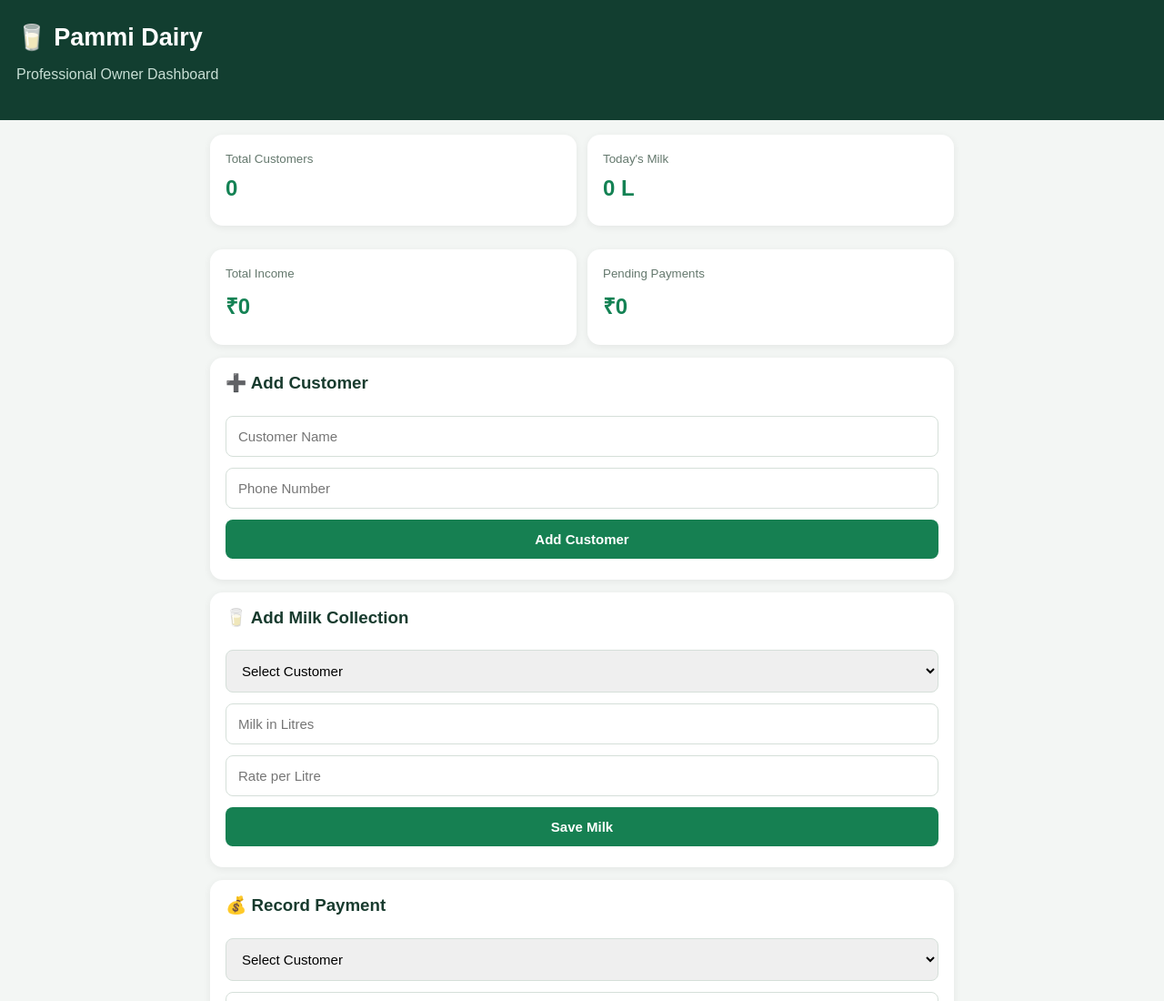
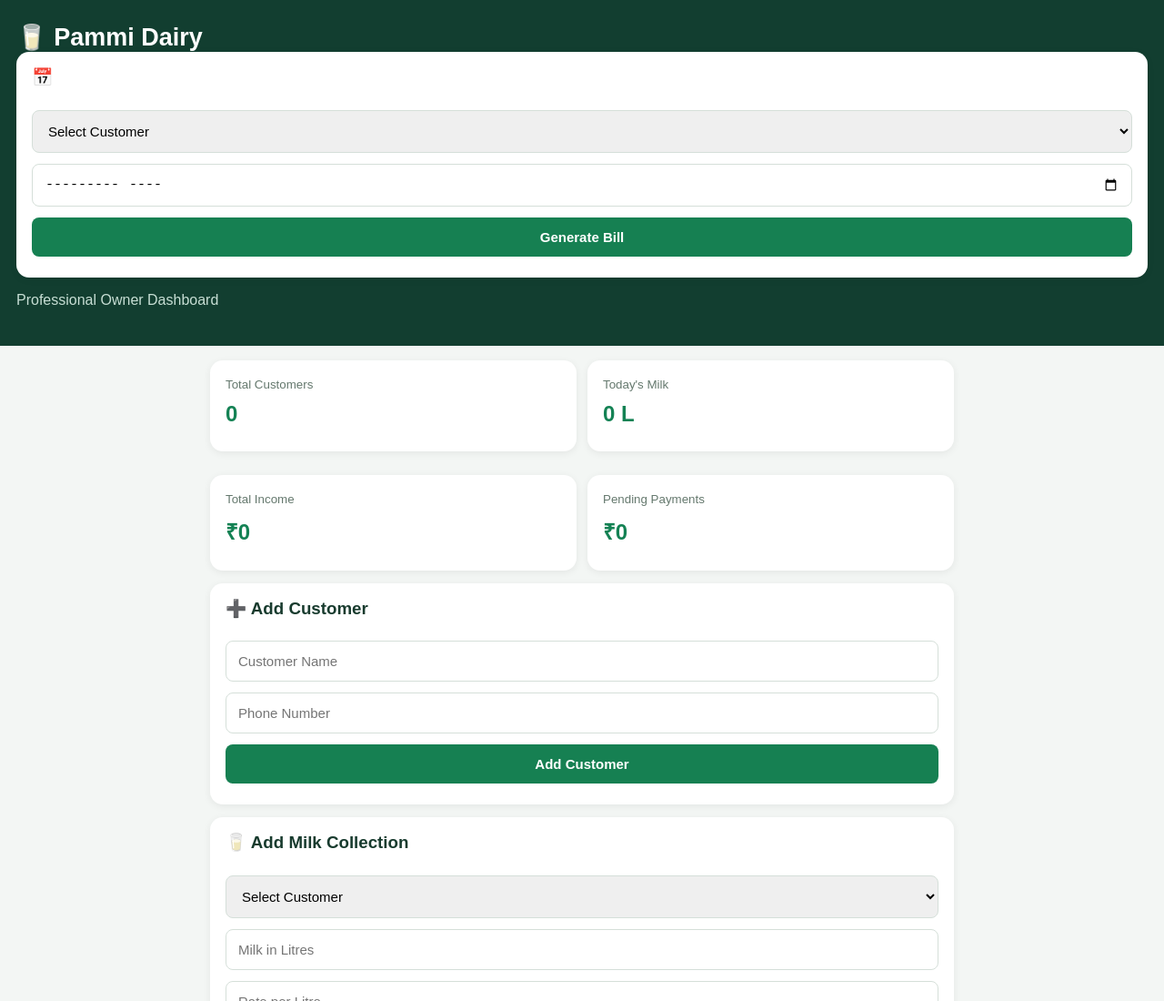
Before and after one commit to maninderrajput52-crypto/pammi-dairy-app-, a plain HTML site: page index.html in a window 1280 px wide. Shown: the top 1100 px of the page at 91% size. Drawn offline with Linux system fonts and the light colour scheme.

Commit message:
Add monthly billing section to index.html

```diff
--- a/index.html
+++ b/index.html
@@ -27,6 +27,15 @@ td,th{text-align:left;padding:10px;border-bottom:1px solid #eee}
 <body>
 <header>
 <h1>🥛 Pammi Dairy</h1>
+  <div class="panel">
+  <h3>📅 Monthly Customer Bill</h3>
+  <select id="billCustomer">
+    <option value="">Select Customer</option>
+  </select>
+  <input type="month" id="billMonth">
+  <button onclick="monthlyBill()">Generate Bill</button>
+  <div id="billResult"></div>
+  </div>
 <p>Professional Owner Dashboard</p>
 </header>
 <main>
```
